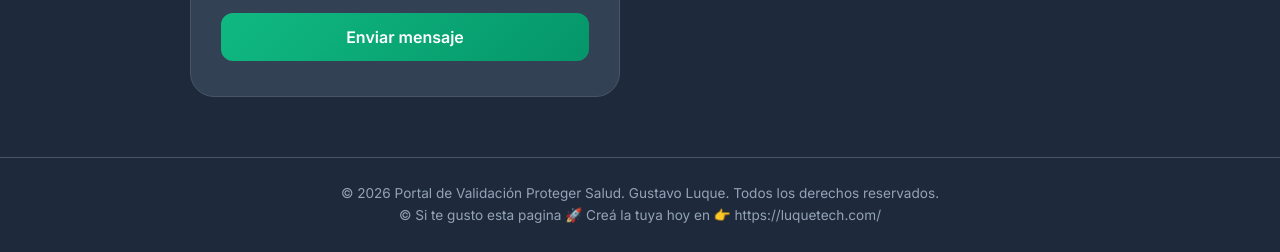
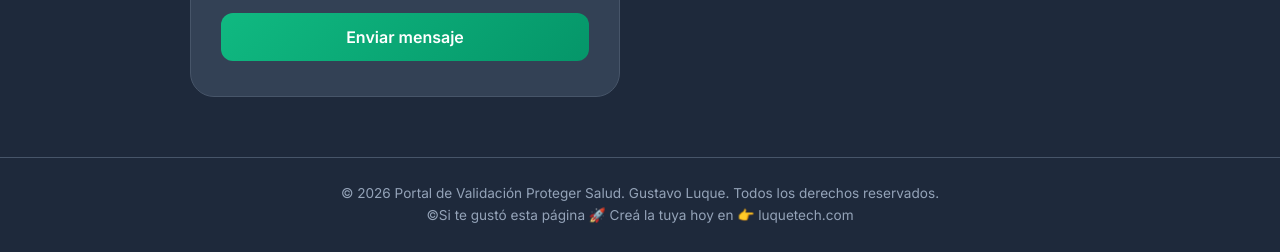
Before and after one commit to Gusluqe/Portal-Proteger-Salud, a plain HTML site: page index.html in a window 1280 px wide. Shown: the part 2129-2381 px from the top of the page. Drawn offline with nearby package versions, Linux system fonts and the light colour scheme.

Commit message:
Update footer text and link in index.html

```diff
--- a/index.html
+++ b/index.html
@@ -447,7 +447,9 @@
   <footer class="footer">
     <div class="container">
       <p>&copy; 2026 Portal de Validación Proteger Salud. Gustavo Luque. Todos los derechos reservados.</p>
-      <p>&copy; Si te gusto esta pagina 🚀 Creá la tuya hoy en 👉 https://luquetech.com/</p>
+      <p>&copy;Si te gustó esta página 🚀 Creá la tuya hoy en 👉
+        <a href="https://luquetech.com/" target="_blank">luquetech.com</a>
+      </p>
     </div>
   </footer>
 
```
